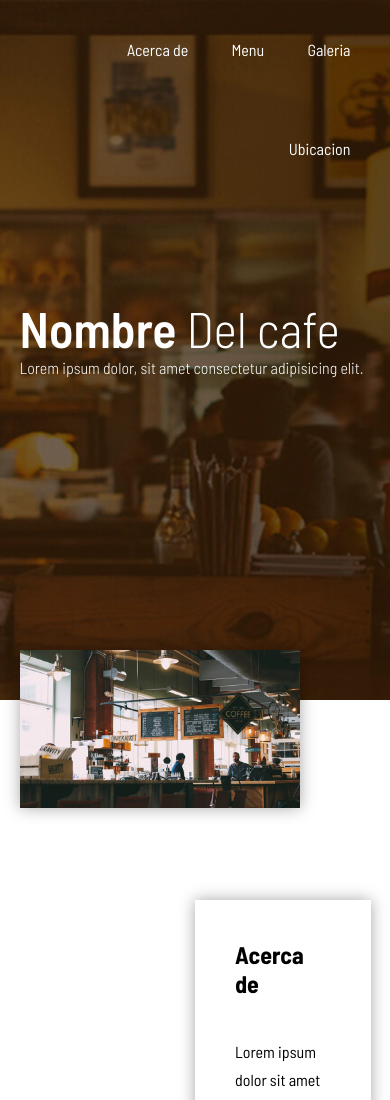
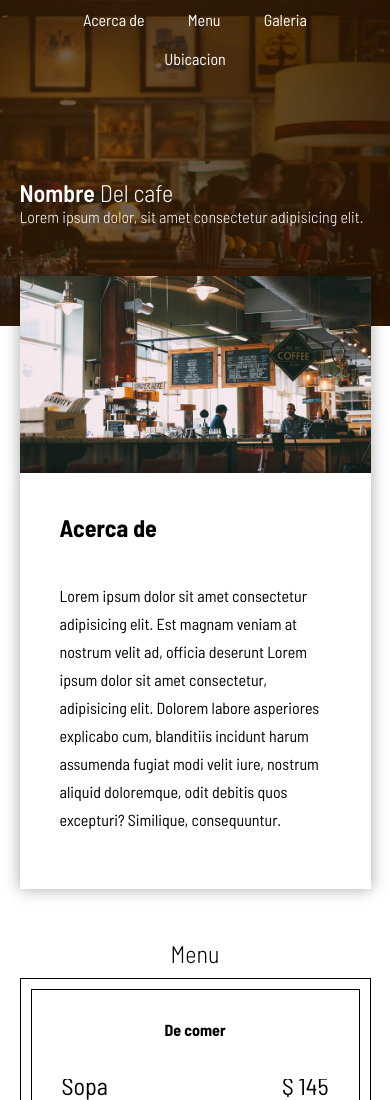
Before and after one commit to EnrikeOmarFarias/Restaurant, a plain HTML site: page index.html in a window 390 px wide. Shown: the top 1100 px of the page. Drawn offline with Linux system fonts and the light colour scheme.

Commit message:
Agregando media querys

```diff
--- a/style.css
+++ b/style.css
@@ -50,12 +50,12 @@ html {
   height: 70rem;
 }
 
-header .menu {
+.header .menu {
   width: 100%;
   text-align: right;
 }
 
-header .menu a {
+.header .menu a {
   color: var(--colorUno);
   text-decoration: none;
   font-weight: 400;
@@ -65,12 +65,12 @@ header .menu a {
   position: relative;
 }
 
-header .menu a:hover {
+.header .menu a:hover {
   cursor: pointer;
   text-decoration: underline;
 }
 
-header .textos {
+.header .textos {
   width: 100%;
   color: var(--colorUno);
   position: absolute;
@@ -78,16 +78,16 @@ header .textos {
   margin-top: -5.2rem;
 }
 
-header .textos .nombre {
+.header .textos .nombre {
   font-weight: 600;
   font-size: var(--lgx);
 }
 
-header .textos .nombre span {
+.header .textos .nombre span {
   font-weight: 300;
 }
 
-header .textos h2 {
+.header .textos h2 {
   font-weight: 300;
   font-size: var(--md);
 }
@@ -285,3 +285,86 @@ header .textos h2 {
   text-align: center;
   padding: 1.5rem 0;
 }
+
+/*-------------MEDIA QUERYS--------*/
+
+@media (max-width: 800px) {
+  .header .contenedor__nav {
+    position: static;
+    height: auto;
+  }
+
+  .header .textos {
+    position: static;
+    margin: 10rem 0;
+  }
+
+  .header .menu {
+    text-align: center;
+  }
+
+  .header .menu a {
+    margin: 10px 20px;
+  }
+
+  .header .textos .nombre {
+    font-size: var(--lg);
+  }
+
+  .header .textos h2 {
+    font-size: var(--md);
+  }
+
+  .contenedor__main .acercade .foto {
+    width: 100%;
+    position: relative;
+  }
+
+  .contenedor__main .acercade article {
+    position: relative;
+    width: 100%;
+    top: -5rem;
+    transform: translate(0px, 0);
+  }
+
+  .contenedor__main .menu {
+    padding-top: 30rem;
+  }
+
+  .menu .contenedor__menu-dos article {
+    width: 100%;
+  }
+
+  .contenedor__main .galeria .fotos {
+    width: 50%;
+  }
+
+  .contenedor__main .mapa {
+    width: 80%;
+    margin: auto;
+  }
+}
+
+@media (max-width: 400px) {
+  .contenedor__main .menu .titulo,
+  .contenedor__main .ubicacion .titulo__ubicacion {
+    font-size: var(--lg);
+    margin-bottom: 1rem;
+  }
+
+  .contenedor__main article .nombre,
+  .contenedor__main article .precio {
+    font-size: var(--md);
+    line-height: 1.4rem;
+  }
+
+  .contenedor__main .ubicacion .direccion,
+  .contenedor__main .ubicacion .horarios {
+    width: 100%;
+    text-align: center;
+  }
+
+  .contenedor__main .ubicacion .horarios h4 {
+    margin-top: 2rem;
+  }
+}
```
